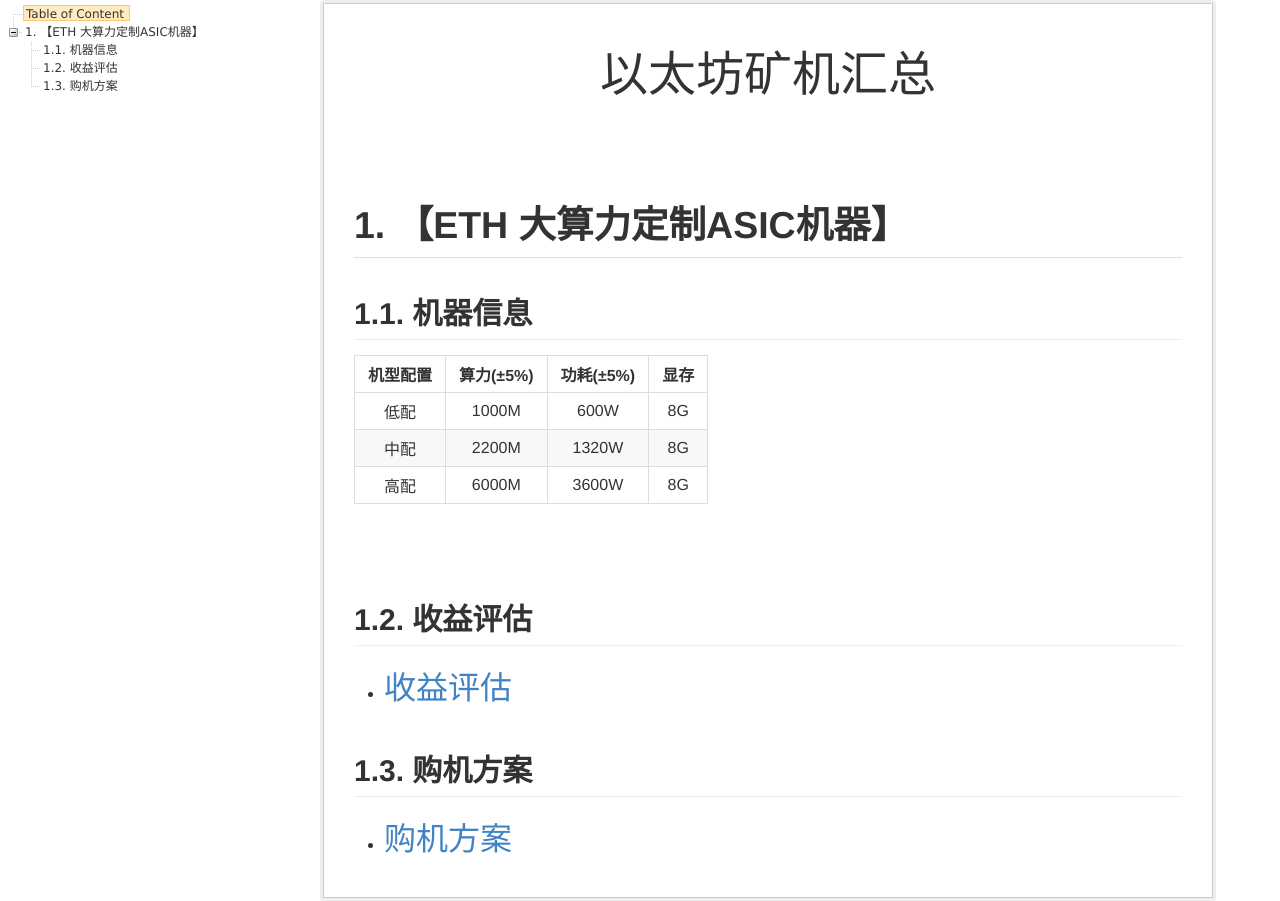
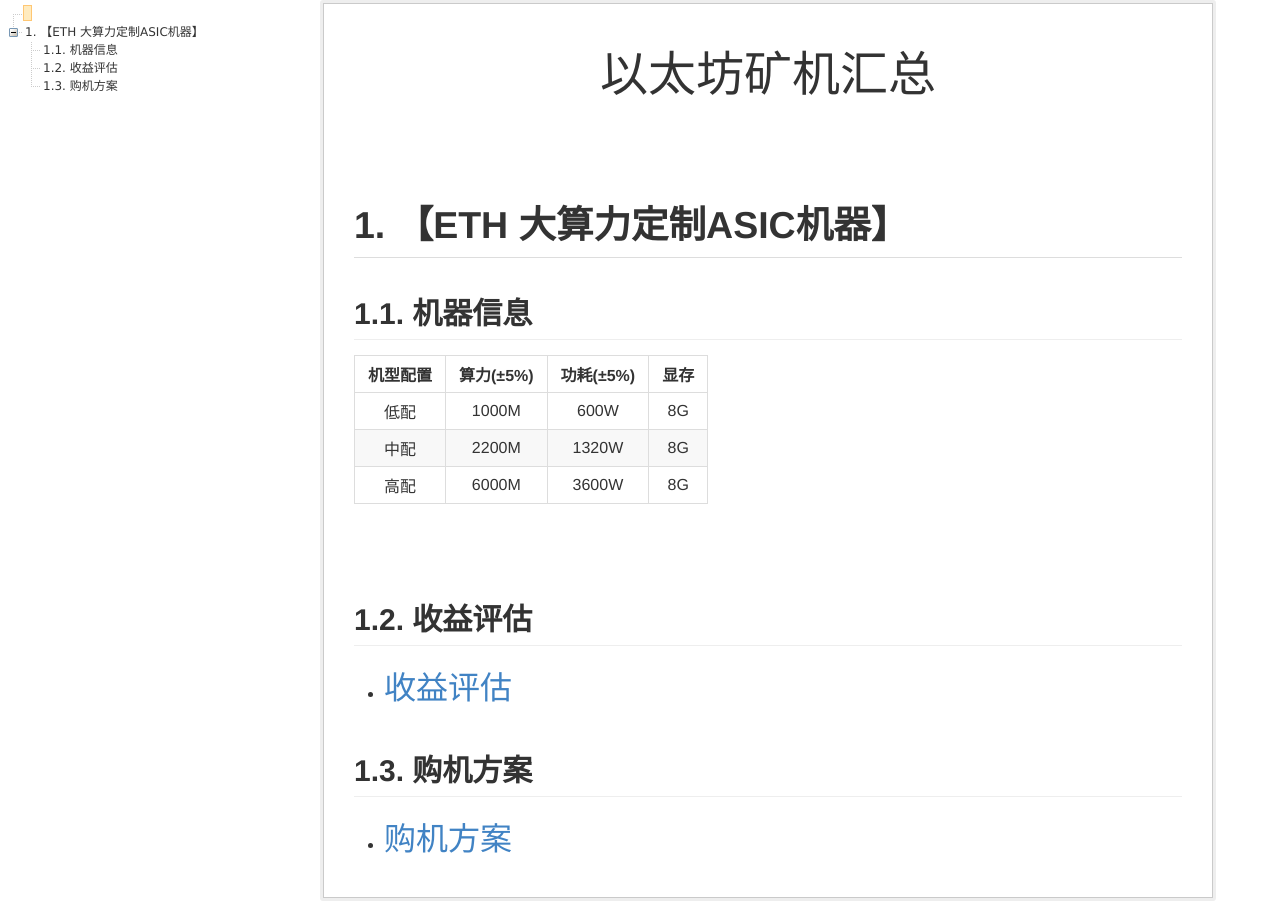
Before and after one commit to george012/ETH_MiningMachine_Buy, a plain HTML site: page preview/index.html in a window 1280 px wide. Drawn offline with Linux system fonts and the light colour scheme.

Commit message:
no message

```diff
--- a/preview/index.html
+++ b/preview/index.html
@@ -1,7 +1,7 @@
 <html>
   <head>
 	  <meta http-equiv="content-type" content="text/html; charset=utf-8" />
-    <title>i5ting_ztree_toc:README</title>
+    <title>README</title>
 		<link href="toc/style/github-bf51422f4bb36427d391e4b75a1daa083c2d840e.css" media="all" rel="stylesheet" type="text/css"/>
 		<link href="toc/style/github2-d731afd4f624c99a4b19ad69f3083cd6d02b81d5.css" media="all" rel="stylesheet" type="text/css"/>
 		<link href="toc/css/zTreeStyle/zTreeStyle.css" media="all" rel="stylesheet" type="text/css"/>
--- a/preview/toc/js/ztree_toc.js
+++ b/preview/toc/js/ztree_toc.js
@@ -207,7 +207,7 @@ function factor(opts ,count,current) {
 		_zTree: null,
 		_headers: [],
 		_header_offsets: [],
-		_header_nodes: [{ id:1, pId:0, name:"Table of Content",open:true}],
+		_header_nodes: [{ id:1, pId:0, name:"",open:true}],
 		debug: true,
 		highlight_offset: 0,
 		highlight_on_scroll: true,
```
